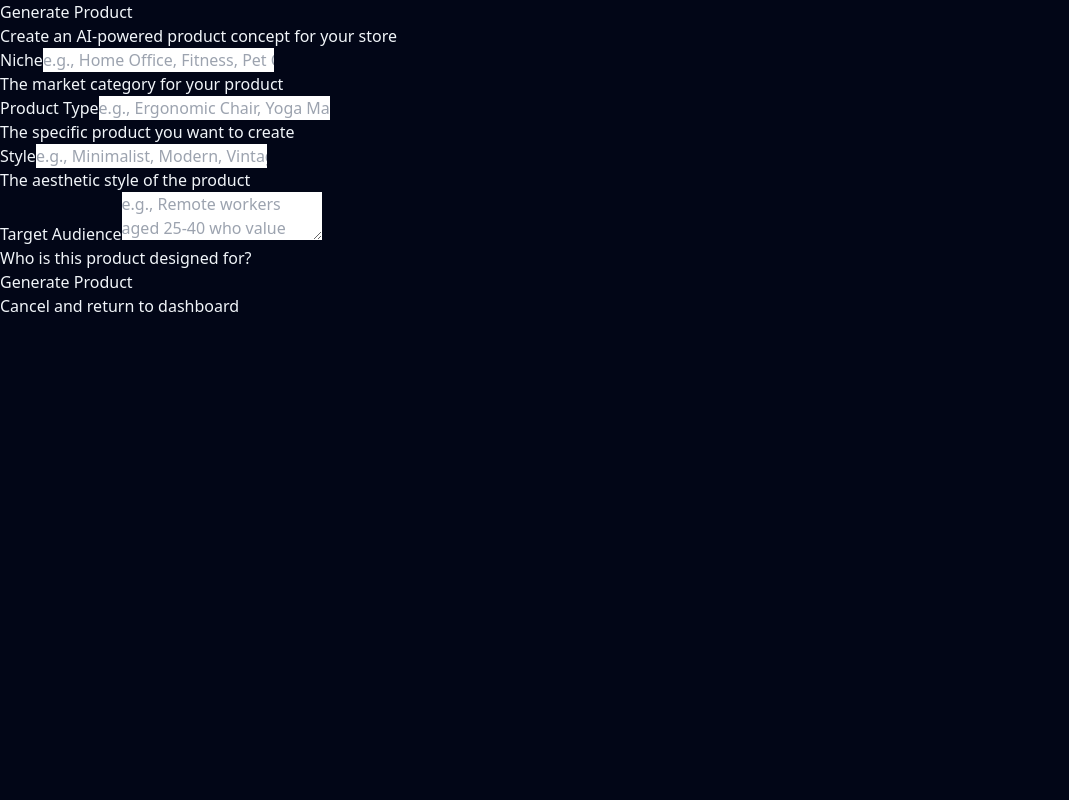
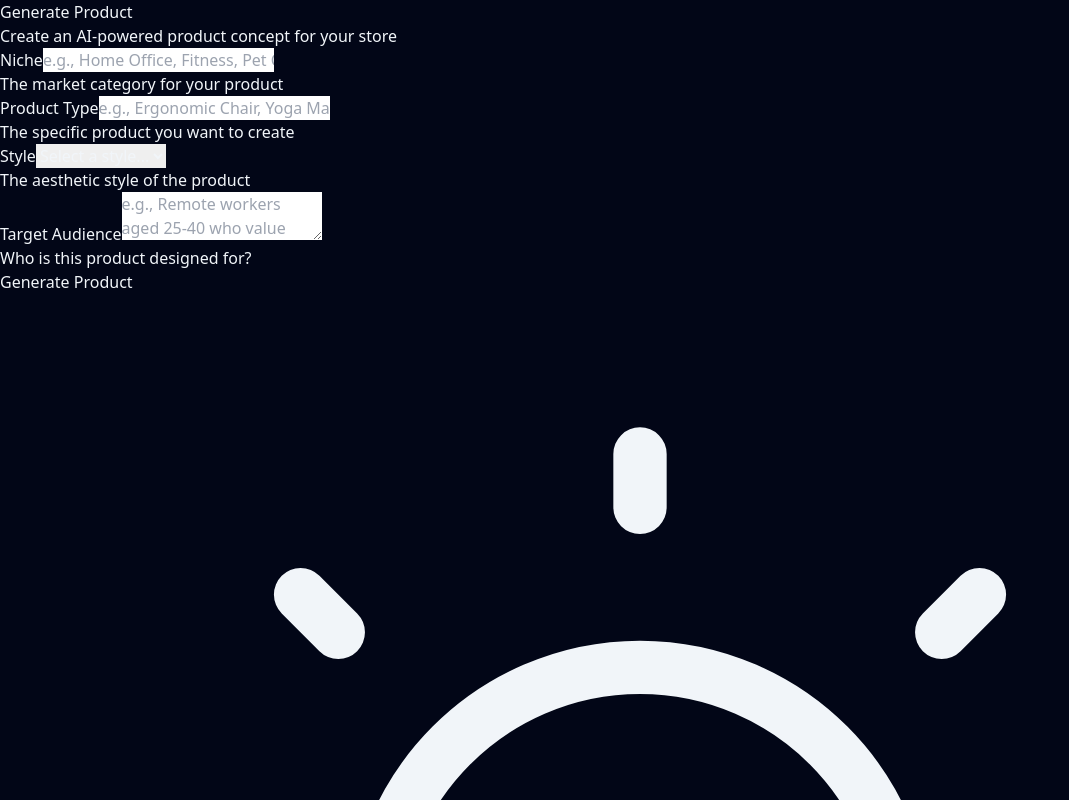
Before and after one commit to brandymurray44/DarkCart-Pro, a Next.js app: page /product-creation/generate in a window 1280 px wide. Shown: the top 800 px of the page, without its empty margins (0-1069 px from the left). Built offline with nearby package versions, Linux system fonts and the light colour scheme.

Commit message:
feat(ui): use shared GenerateForm + hook for product generator UI

```diff
--- a/src/app/product-creation/generate/page.tsx
+++ b/src/app/product-creation/generate/page.tsx
@@ -1,159 +1,64 @@
 "use client";
 
-import { useState } from "react";
 import { useRouter } from "next/navigation";
-
-interface GenerateFormData {
-  niche: string;
-  productType: string;
-  style: string;
-  targetAudience: string;
-}
+import { GenerateForm } from "@/components/product-creation/GenerateForm";
+import { useGenerateProduct } from "@/hooks/useGenerateProduct";
 
 export default function GenerateScreen() {
   const router = useRouter();
-  const [formData, setFormData] = useState<GenerateFormData>({
-    niche: "",
-    productType: "",
-    style: "",
-    targetAudience: "",
-  });
-  const [loading, setLoading] = useState(false);
-  const [error, setError] = useState<string | null>(null);
+  const { generate, loading, error } = useGenerateProduct();
 
-  const handleSubmit = async (e: React.FormEvent) => {
-    e.preventDefault();
-    setLoading(true);
-    setError(null);
+  const handleSubmit = async (data: { niche: string; productType: string; style: string; targetAudience: string }) => {
+    const result = await generate({
+      provider: "openai",
+      model: "gpt-4",
+      productName: data.productType,
+      niche: data.niche,
+      targetAudience: data.targetAudience,
+      keywords: [data.style],
+    });
 
-    try {
-      const response = await fetch("/api/ai/generate", {
-        method: "POST",
-        headers: { "Content-Type": "application/json" },
-        body: JSON.stringify({
-          provider: "openai",
-          model: "gpt-4",
-          productName: formData.productType,
-          niche: formData.niche,
-          targetAudience: formData.targetAudience,
-          keywords: [formData.style],
-        }),
-      });
-
-      if (!response.ok) {
-        throw new Error("Failed to generate product");
-      }
-
-      const json = await response.json();
-
-      // Store generated data in sessionStorage for the review screen
-      sessionStorage.setItem("generatedProduct", JSON.stringify(json.data));
-
-      // Navigate to review screen
+    if (result) {
+      sessionStorage.setItem("generatedProduct", JSON.stringify(result));
       router.push("/product-creation/review");
-    } catch (err) {
-      setError(err instanceof Error ? err.message : "An error occurred");
-    } finally {
-      setLoading(false);
     }
-  };
-
-  const handleInputChange = (field: keyof GenerateFormData, value: string) => {
-    setFormData((prev) => ({ ...prev, [field]: value }));
   };
 
   return (
     <main className="min-h-screen bg-gradient-to-br from-slate-950 via-slate-900 to-slate-800 p-8">
-      <div className="max-w-2xl mx-auto">
+      <div className="max-w-7xl mx-auto">
         <div className="mb-8">
           <h1 className="text-4xl font-bold text-white mb-2">Generate Product</h1>
           <p className="text-slate-400">Create an AI-powered product concept for your store</p>
         </div>
 
-        <form onSubmit={handleSubmit} className="space-y-6">
-          <div className="bg-slate-800/50 border border-slate-700 rounded-lg p-6">
-            <label className="block text-sm font-semibold text-white mb-2">
-              Niche
-            </label>
-            <input
-              type="text"
-              value={formData.niche}
-              onChange={(e) => handleInputChange("niche", e.target.value)}
-              placeholder="e.g., Home Office, Fitness, Pet Care"
-              className="w-full px-4 py-3 bg-slate-900 border border-slate-600 rounded-lg text-white placeholder-slate-500 focus:border-indigo-500 focus:outline-none transition"
-              required
-            />
-            <p className="text-xs text-slate-400 mt-2">The market category for your product</p>
+        <div className="grid grid-cols-1 lg:grid-cols-2 gap-8">
+          <div className="max-w-md">
+            <GenerateForm onSubmit={handleSubmit} loading={loading} error={error} />
           </div>
 
-          <div className="bg-slate-800/50 border border-slate-700 rounded-lg p-6">
-            <label className="block text-sm font-semibold text-white mb-2">
-              Product Type
-            </label>
-            <input
-              type="text"
-              value={formData.productType}
-              onChange={(e) => handleInputChange("productType", e.target.value)}
-              placeholder="e.g., Ergonomic Chair, Yoga Mat, Dog Bed"
-              className="w-full px-4 py-3 bg-slate-900 border border-slate-600 rounded-lg text-white placeholder-slate-500 focus:border-indigo-500 focus:outline-none transition"
-              required
-            />
-            <p className="text-xs text-slate-400 mt-2">The specific product you want to create</p>
-          </div>
-
-          <div className="bg-slate-800/50 border border-slate-700 rounded-lg p-6">
-            <label className="block text-sm font-semibold text-white mb-2">
-              Style
-            </label>
-            <input
-              type="text"
-              value={formData.style}
-              onChange={(e) => handleInputChange("style", e.target.value)}
-              placeholder="e.g., Minimalist, Modern, Vintage, Industrial"
-              className="w-full px-4 py-3 bg-slate-900 border border-slate-600 rounded-lg text-white placeholder-slate-500 focus:border-indigo-500 focus:outline-none transition"
-              required
-            />
-            <p className="text-xs text-slate-400 mt-2">The aesthetic style of the product</p>
-          </div>
-
-          <div className="bg-slate-800/50 border border-slate-700 rounded-lg p-6">
-            <label className="block text-sm font-semibold text-white mb-2">
-              Target Audience
-            </label>
-            <textarea
-              value={formData.targetAudience}
-              onChange={(e) => handleInputChange("targetAudience", e.target.value)}
-              placeholder="e.g., Remote workers aged 25-40 who value comfort and productivity"
-              className="w-full px-4 py-3 bg-slate-900 border border-slate-600 rounded-lg text-white placeholder-slate-500 focus:border-indigo-500 focus:outline-none transition h-24 resize-none"
-              required
-            />
-            <p className="text-xs text-slate-400 mt-2">Who is this product designed for?</p>
-          </div>
-
-          {error && (
-            <div className="bg-red-900/20 border border-red-700 rounded-lg p-4">
-              <p className="text-sm text-red-300">{error}</p>
-            </div>
-          )}
-
-          <button
-            type="submit"
-            disabled={loading}
-            className="w-full px-6 py-4 bg-indigo-600 hover:bg-indigo-500 disabled:opacity-50 disabled:cursor-not-allowed text-white rounded-lg font-semibold text-lg transition flex items-center justify-center gap-2"
-          >
+          <div className="flex items-center justify-center">
             {loading ? (
-              <>
-                <svg className="animate-spin h-5 w-5" viewBox="0 0 24 24">
+              <div className="text-center">
+                <svg className="animate-spin h-16 w-16 text-indigo-500 mx-auto mb-4" viewBox="0 0 24 24">
                   <circle className="opacity-25" cx="12" cy="12" r="10" stroke="currentColor" strokeWidth="4" fill="none" />
                   <path className="opacity-75" fill="currentColor" d="M4 12a8 8 0 018-8V0C5.373 0 0 5.373 0 12h4zm2 5.291A7.962 7.962 0 014 12H0c0 3.042 1.135 5.824 3 7.938l3-2.647z" />
                 </svg>
-                Generating...
-              </>
+                <p className="text-slate-400">Generating your product...</p>
+              </div>
             ) : (
-              "Generate Product"
+              <div className="text-center max-w-sm">
+                <div className="mb-6">
+                  <svg className="h-24 w-24 text-slate-600 mx-auto" fill="none" stroke="currentColor" viewBox="0 0 24 24">
+                    <path strokeLinecap="round" strokeLinejoin="round" strokeWidth={1} d="M9.663 17h4.673M12 3v1m6.364 1.636l-.707.707M21 12h-1M4 12H3m3.343-5.657l-.707-.707m2.828 9.9a5 5 0 117.072 0l-.548.547A3.374 3.374 0 0014 18.469V19a2 2 0 11-4 0v-.531c0-.895-.356-1.754-.988-2.386l-.548-.547z" />
+                  </svg>
+                </div>
+                <h3 className="text-xl font-semibold text-white mb-2">AI Magic Awaits</h3>
+                <p className="text-slate-400 text-sm">Fill in the form to see AI-generated product content appear here</p>
+              </div>
             )}
-          </button>
-        </form>
+          </div>
+        </div>
 
         <div className="mt-8 text-center">
           <button
```
